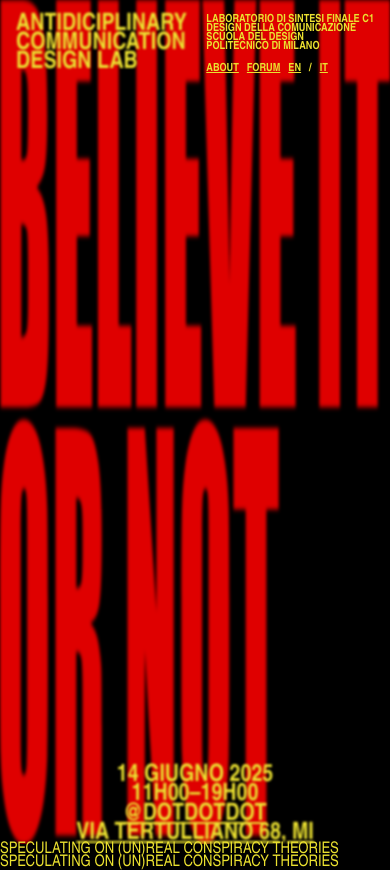
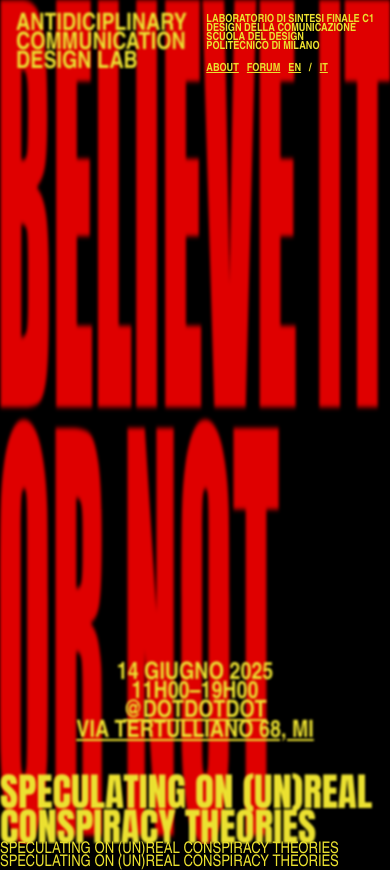
Before and after one commit to Federium/believeitornot_website, an Astro site: page / in a window 390 px wide. Built offline with nearby package versions, Linux system fonts and the light colour scheme; Astro itself is replaced by a stand-in of ours; a web font is replaced by a local one.

Commit message:
sistemazione sub in mobile prova
Signed-off-by: Federico Morsia <fede28.morsia@gmail.com>

```diff
--- a/src/components/homeText.svelte
+++ b/src/components/homeText.svelte
@@ -57,16 +57,20 @@
 					  <a href="" on:click|preventDefault={() => setLang('en')}>EN</a>
 					  <span>/</span>
 					  <a href="" on:click|preventDefault={() => setLang('it')}>IT</a>
-
 					</li>
 				</ul>
 			</div>
 		</div>
+    <div class="mobile-bottom-content">
       <div class="text-bottom draggable" data-text-id="block3">
 			  <h3 class="no-select">
 				  {info.event.date[$lang]} <br /> {info.event.time[$lang]} <br />
 				  <a href="/#" on:click|preventDefault={openMap}>{info.event.location.name} <br /> {info.event.location.address}</a>
 			  </h3>
+		  </div>
+      <div class="subtitle-mobile">
+				<p>speculating on (un)real conspiracy theories</p>
+			</div>
     </div>
 	</div>
 </div>
@@ -186,6 +190,7 @@
 			flex-direction: column;
 			width: 100%;
 			gap: 2rem;
+
 		}
 
 		.subtitle-mobile {
```
Lines whose indentation alone changed are shown as unchanged.
